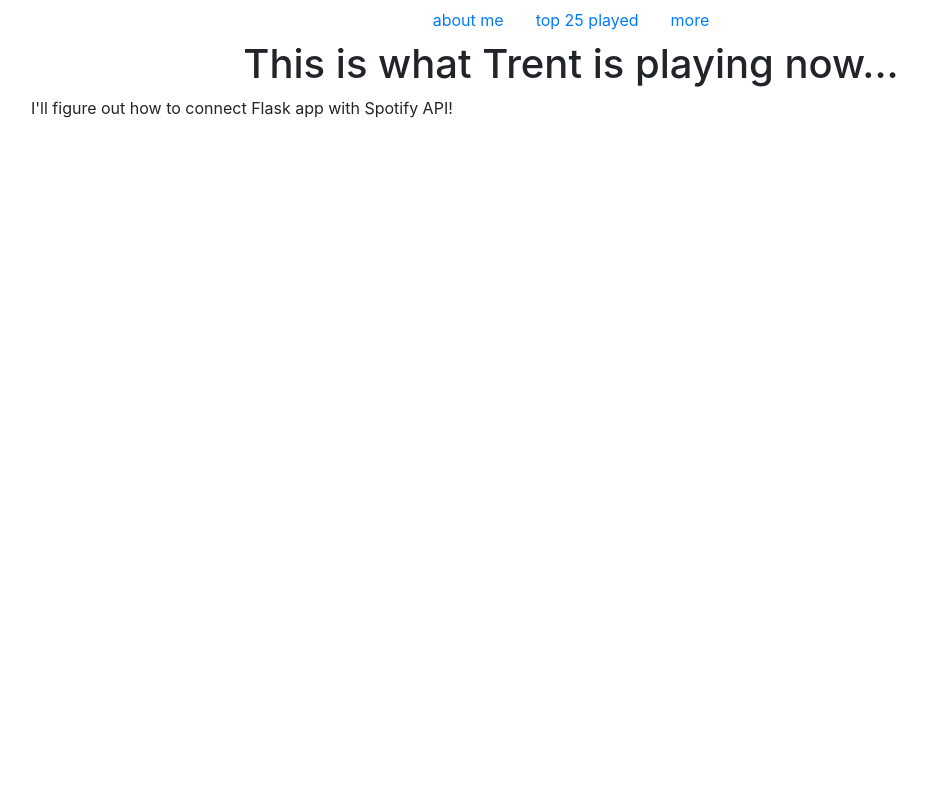
After one commit to tkajikawa/personal_website, a Flask app: page /music/ in a window 1280 px wide. The commit adds this page. Shown: the whole page, without its empty margins (69-996 px from the left). Run offline with Flask 2, Linux system fonts and the light colour scheme; some libraries are stand-ins or nearby versions.

Commit message:
make updates to flask website

```diff
--- a/app/routes.py
+++ b/app/routes.py
@@ -1,20 +1,18 @@
 from flask import render_template, request, url_for, redirect
 from app import app
 
-@app.route("/", methods=['GET', 'POST'])
+@app.route("/")
 def index():
-    if request.method == 'POST':
-        # do stuff when the form is submitted
-
-        # redirect to end the POST handling
-        # the redirect can be to the same route or somewhere else
-        return redirect(url_for('aboutme.html'))
     return render_template('index.html')
 
 @app.route('/aboutme/')
 def aboutme():
-    return render_template('aboutme.html')
+    return render_template('index.html')
 
 @app.route('/music/')
 def music():
     return render_template('music.html')
+
+@app.route('/more/')
+def more():
+    return render_template('more.html')
--- a/app/templates/layout.html
+++ b/app/templates/layout.html
@@ -10,35 +10,42 @@
     <link rel="stylesheet" href="https://maxcdn.bootstrapcdn.com/bootstrap/4.0.0/css/bootstrap.min.css" integrity="sha384-Gn5384xqQ1aoWXA+058RXPxPg6fy4IWvTNh0E263XmFcJlSAwiGgFAW/dAiS6JXm" crossorigin="anonymous">
 
     <title>{% block title %}{% endblock %} - tkajikawa</title>
+    <style>
+        body {
+        min-height: 100vh;
+        position: relative;
+        margin: 0;
+      }
+
+      footer {
+        position: absolute;
+        bottom: 0;
+      }
+    </style>
     {% endblock %}
   </head>
   <body>
+    <div class="container">
       <ul class="nav justify-content-center">
           <li class="nav-item">
-            <a class="nav-link active" href="#">about me</a>
+            <a class="nav-link" href="{{ url_for('aboutme') }}">about me</a>
           </li>
           <li class="nav-item">
-            <a class="nav-link" href="#">top 25 played</a>
+            <a class="nav-link" href="{{ url_for('music') }}">top 25 played</a>
           </li>
           <li class="nav-item">
-            <a class="nav-link" href="#">more</a>
+            <a class="nav-link" href="{{ url_for('more') }}">more</a>
           </li>
         </ul>
-      <div class ="container">
-        {% block content %}
-        {% endblock %}
-      </div>
+
+    <!-- Test for other html pages -->
+    {% block content %}{% endblock %}
 
       <div id="footer">
           {% block footer %}
-          <p><medium>
-              <svg xmlns="http://www.w3.org/2000/svg" width="14" height="14" viewBox="0 0 24 24">
-                  <path d="M12 0c-4.198 0-8 3.403-8 7.602 0 4.198 3.469 9.21 8 16.398 4.531-7.188 8-12.2 8-16.398 0-4.199-3.801-7.602-8-7.602zm0 11c-1.657 0-3-1.343-3-3s1.343-3 3-3 3 1.343 3 3-1.343 3-3 3z" fill="currentColor" fill-rule="evenodd"></path>
-              </svg>
-              Los Angeles, CA
-          </medium></p>
           {% endblock %}
       </div>
+    </div>
     <!-- Optional JavaScript -->
     <!-- jQuery first, then Popper.js, then Bootstrap JS -->
     <script src="https://code.jquery.com/jquery-3.2.1.slim.min.js" integrity="sha384-KJ3o2DKtIkvYIK3UENzmM7KCkRr/rE9/Qpg6aAZGJwFDMVNA/GpGFF93hXpG5KkN" crossorigin="anonymous"></script>
--- /dev/null
+++ b/app/templates/music.html
@@ -0,0 +1,15 @@
+{% extends "layout.html" %}
+{% block title %} top25 music {% endblock %}
+{% block head %}
+  {{ super() }}
+{% endblock %}
+{% block content %}
+<div class="container">
+      <h1 class="text-center">
+          This is what Trent is playing now...
+      </h1>
+      <p>
+        I'll figure out how to connect Flask app with Spotify API!
+      </p>
+</div>
+{% endblock %}
```
Also changed, not shown: app/templates/aboutme.html (+30 -37 lines), app/templates/index.html (+21 -4 lines), app/templates/more.html (added, +25 -0 lines).
